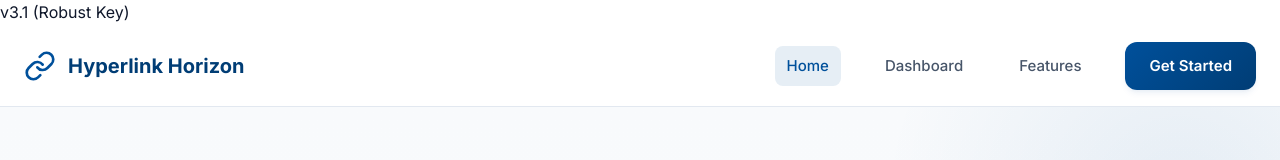
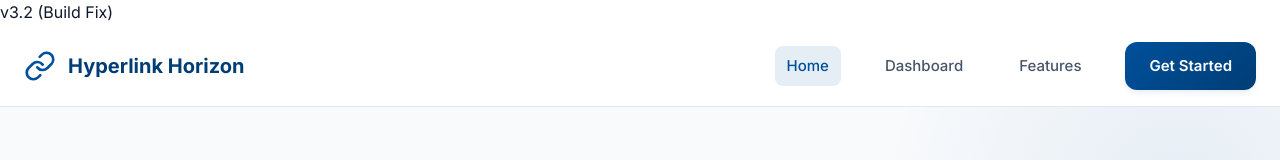
Before and after one commit to Bbester2/hyperl-ink-h-orizon, a Next.js app: page / in a window 1280 px wide. Shown: the top 160 px of the page. Built offline with nearby package versions, Linux system fonts and the light colour scheme.

Commit message:
Downgrade ESLint to fix build v3.2

```diff
--- a/app/layout.js
+++ b/app/layout.js
@@ -19,7 +19,7 @@ export default function RootLayout({ children }) {
             </head>
             <body>
                 <div>
-                    v3.1 (Robust Key)
+                    v3.2 (Build Fix)
                 </div>
                 {children}
             </body>
--- a/package.json
+++ b/package.json
@@ -19,7 +19,7 @@
     "uuid": "^10.0.0"
   },
   "devDependencies": {
-    "eslint": "^9",
+    "eslint": "^8",
     "eslint-config-next": "latest"
   }
 }
```
